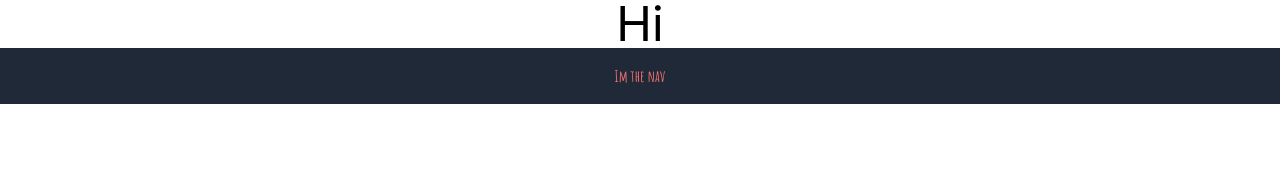
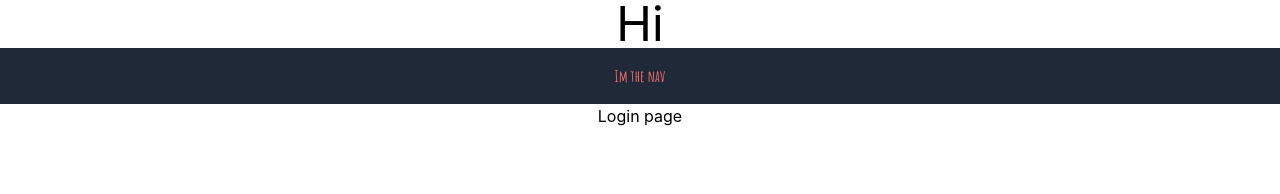
Before and after one commit to Miboch/EasyDD_FrontEnd, a React (Create React App) app: page /login in a window 1280 px wide. Shown: the top 194 px of the page. Built offline with nearby package versions, Linux system fonts and the light colour scheme; a web font is replaced by a local one.

Commit message:
route/componet page

```diff
--- a/package.json
+++ b/package.json
@@ -9,6 +9,7 @@
     "@testing-library/user-event": "^12.8.3",
     "react": "^17.0.2",
     "react-dom": "^17.0.2",
+    "react-router-dom": "^5.2.0",
     "react-scripts": "4.0.3",
     "styled-components": "^5.2.3",
     "web-vitals": "^1.1.1"
--- a/src/App.js
+++ b/src/App.js
@@ -1,11 +1,16 @@
 import "./App.css";
 import Navbar from "./components/Nav-bar/NavBar";
+import { Route, Link, Switch } from "react-router-dom";
+import Login from "./components/Login/Login";
 
 function App() {
   return (
     <div className="App">
       <h1 className="text-5xl">Hi</h1>
       <Navbar />
+      <Switch>
+        <Route path="/login" render={(props) => <Login />} />
+      </Switch>
     </div>
   );
 }
--- /dev/null
+++ b/src/components/Login/Login.js
@@ -0,0 +1,9 @@
+const Login = () => {
+  return (
+    <div>
+      <h1>Login page</h1>
+    </div>
+  );
+};
+
+export default Login;
--- a/src/index.js
+++ b/src/index.js
@@ -2,12 +2,14 @@
 import ReactDOM from "react-dom";
 import "./index.css";
 import App from "./App";
-
+import { BrowserRouter as Router } from "react-router-dom";
 const root = document.getElementById("root");
 
 ReactDOM.render(
   <React.StrictMode>
-    <App />
+    <Router>
+      <App />
+    </Router>
   </React.StrictMode>,
   root
 );
```
Also changed, not shown: 1 other file (tests, documents, lock files or other folders).
